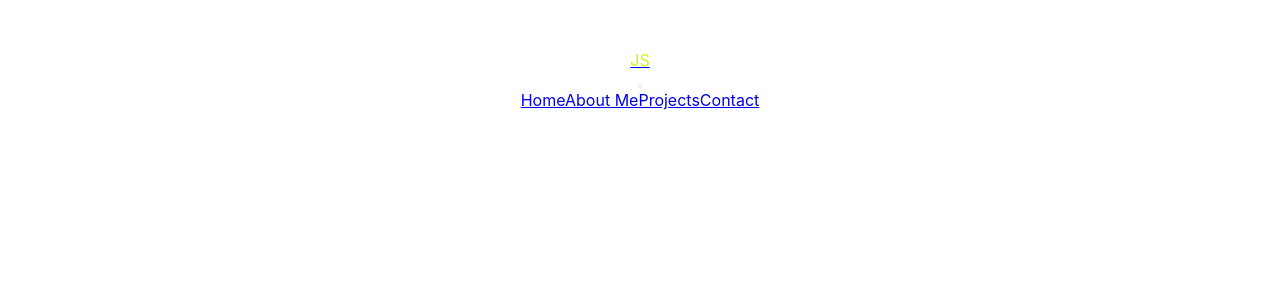
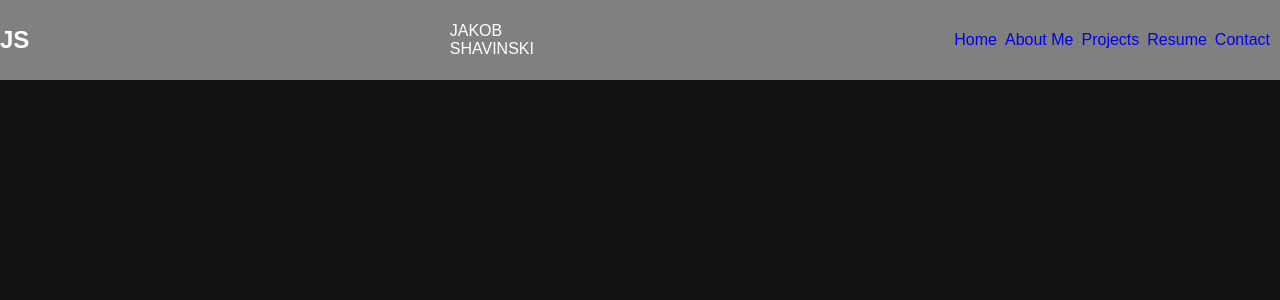
Before and after one commit to shavinski/portfolio, a React (Create React App) app in the folder personal-portfolio/: page / in a window 1280 px wide. Shown: the top 300 px of the page. Built offline with nearby package versions, Linux system fonts and the light colour scheme.

Commit message:
Add navbar animation

```diff
--- a/personal-portfolio/src/App.css
+++ b/personal-portfolio/src/App.css
@@ -1,14 +1,3 @@
-:root {
-  --grey: #62605b;
-  --darkgrey: #2d2b2b;
-  --white: #ffffff;
-  --purple-main: #380f8a;
-  --purple-secondary: #925cfd;
-  --purple-white: #ad84ff;
-  --yellow-accent: #CDF614;
-  --yellow-second: #e0f8a7;
-}
-
 * {
   margin: 0;
   padding: 0;
@@ -24,8 +13,9 @@ body {
   font-weight: 400;
   overflow-x: hidden;
   position: relative;
-  /* background-color: var(--purple-main); */
-  color: var(--yellow-accent);
+  background-color: #121212 !important;
+  color: #fff !important;
+  font-family: 'Centra', sans-serif !important;
 }
 
 h1, h2, h3, h4, h5, h6 {
@@ -34,42 +24,27 @@ h1, h2, h3, h4, h5, h6 {
   line-height: normal;
 }
 
-
-.App {
-  text-align: center;
+p, a, li, button, ul {
+  margin: 0;
+  padding: 0;
+  line-height: normal;
+  text-decoration: none;
 }
 
-.App-logo {
-  height: 40vmin;
-  pointer-events: none;
+a:hover {
+  text-decoration: none;
 }
 
-@media (prefers-reduced-motion: no-preference) {
-  .App-logo {
-    animation: App-logo-spin infinite 20s linear;
-  }
+img {
+  width: 100%;
+  height: auto;
 }
 
-.App-header {
-  background-color: #282c34;
-  min-height: 100vh;
-  display: flex;
-  flex-direction: column;
-  align-items: center;
-  justify-content: center;
-  font-size: calc(10px + 2vmin);
-  color: white;
+button {
+  border: 0;
+  background-color: transparent;
 }
 
-.App-link {
-  color: #61dafb;
+input:focus, textarea:focus, select:focus {
+  outline: none;
 }
-
-@keyframes App-logo-spin {
-  from {
-    transform: rotate(0deg);
-  }
-  to {
-    transform: rotate(360deg);
-  }
-}
--- a/personal-portfolio/src/App.js
+++ b/personal-portfolio/src/App.js
@@ -1,11 +1,13 @@
 import logo from './logo.svg';
 import './App.css';
-import NavBar from './Components/NavBar/NavBar';
+import NavBar from './Components/NavBar';
+import Home from './Components/Home';
 
 function App() {
   return (
     <div className="App">
       <NavBar />
+      {/* <Home /> */}
     </div>
   );
 }
--- /dev/null
+++ b/personal-portfolio/src/Components/Home.js
@@ -0,0 +1,15 @@
+import { Container, Row } from "react-bootstrap";
+
+function Home() {
+   return (
+    <section>
+        <Container>
+            <Row className="my-auto">
+                <h1>About Me</h1>
+            </Row>
+        </Container>
+    </section>
+   )
+}
+
+export default Home
--- /dev/null
+++ b/personal-portfolio/src/Components/NavBar.css
@@ -0,0 +1,122 @@
+/******************************* NAVBAR ***************************************/
+:root {
+    --purple: #784284;
+    --darkpurple: #4D3A81;
+    --royalblue: #2D3585;
+    --darkblue: #010a2d;
+    --navy: #0c1640;
+    --lightnavy: #1a2653;
+}
+
+
+.navbar {
+    display: flex;
+    justify-content: space-between;
+    align-items: center;
+    background-color: grey;
+    height: 10vh;
+}
+
+.nav-link {
+    text-decoration: none;
+}
+
+.nav-menu {
+    display: flex;
+    list-style-type: none;
+    gap: 8px;
+    margin-right: 10px;
+}
+
+.hamburger {
+    display: none;
+    cursor: pointer;
+}
+
+.bar {
+    display: block;
+    width: 30px;
+    height: 3px;
+    margin: 6px auto;
+    -webkit-transition: all 0.3s ease-in-out;
+    transition: all 0.3s ease-in-out;
+    background-color: red
+}
+
+/* For extremely small screen devices (595px and below) */
+@media only screen and (max-width: 595px) {
+    .navbar.active {
+        position: fixed;
+        width: 100vw;
+      }
+
+      .nav-menu {
+        display: flex;
+        align-items: flex-start;
+        flex-direction: column;
+        position: fixed;
+        left: -200%;
+        top: 10vh;
+        gap: 0;
+        background-color: purple;
+        width: 100%;
+        text-align: center;
+        transition: 0.3s;
+      }
+
+      .nav-item {
+        margin: 16px 0;
+        font-size: 1.5em;
+      }
+
+      .nav-menu.active {
+        left: 0;
+      }
+
+      .hamburger {
+        display: block;
+        margin-right: 20px;
+      }
+
+      .hamburger.active .bar:nth-child(2) {
+        opacity: 0;
+      }
+
+      .hamburger.active .bar:nth-child(1) {
+        transform: translateY(9px) rotate(45deg)
+      }
+
+      .hamburger.active .bar:nth-child(3) {
+        transform: translateY(-9px) rotate(-45deg)
+      }
+
+    .name {
+        display: none;
+    }
+
+    .jakob-logo {
+        margin-left: 20px;
+    }
+
+    .circle {
+        position: absolute;
+        top: 8px;
+        left: 10px;
+        height: 50px;
+        width: 50px;
+        border: 3px solid green;
+        border-radius: 50%;
+    }
+}
+
+/* Small screen devices (600px and above)
+@media only screen and (min-width: 600px) {...}
+
+/* Medium screen devices (768px and above) */
+/* @media only screen and (min-width: 768px) {...} */
+
+/* Big screen devices (889px and above) */
+/* @media only screen and (min-width: 889px) {...} */
+
+/* Extra big screen devices (1200px and above) */
+/* @media only screen and (min-width: 1200px) {...}  */
--- /dev/null
+++ b/personal-portfolio/src/Components/NavBar.js
@@ -0,0 +1,61 @@
+import { useRef } from "react";
+import "./NavBar.css";
+
+function NavBar() {
+  const navRef = useRef();
+  const hamburgerRef = useRef();
+  const navMenuRef = useRef();
+
+  function showHamburger() {
+    console.log('clicked');
+    navRef.current.classList.toggle("active")
+    hamburgerRef.current.classList.toggle("active")
+    navMenuRef.current.classList.toggle("active")
+  }
+
+  return (
+    <header>
+      <nav ref={navRef} className="navbar">
+
+        <div className="jakob-logo">
+          <div className="circle"></div>
+          <div className="ring"></div>
+          <div className="ring-2"></div>
+          <div className="js">
+            <h1>JS</h1>
+          </div>
+        </div>
+
+        <div class="name">
+          <div class="first-name">
+            <span class="jakob">J</span>
+            <span class="jakob">A</span>
+            <span class="jakob">K</span>
+            <span class="jakob">O</span>
+            <span class="jakob">B</span>
+          </div>
+          <div class="last-name">SHAVINSKI</div>
+        </div>
+
+        <div>
+          <ul ref={navMenuRef} className="nav-menu">
+            <li className="nav-item"><a href="#header" className="nav-link">Home</a></li>
+            <li className="nav-item"><a href="#about" className="nav-link">About Me</a></li>
+            <li className="nav-item"><a href="#projects" className="nav-link">Projects</a></li>
+            <li className="nav-item"><a href="#resume" className="nav-link">Resume</a></li>
+            <li className="nav-item"><a href="#contact" className="nav-link">Contact</a></li>
+          </ul>
+
+          <div ref={hamburgerRef} className="hamburger" onClick={showHamburger}>
+            <span className="bar"></span>
+            <span className="bar"></span>
+            <span className="bar"></span>
+          </div>
+        </div>
+
+      </nav>
+    </header >
+  );
+}
+
+export default NavBar;
--- a/personal-portfolio/src/Components/NavBar/Components/JakobLogo.css
+++ /dev/null
@@ -1,10 +0,0 @@
-.logo-circle {
-    border: 2px var(--yellow-accent);
-    border-radius: 50%;
-    width: 50px;
-    height: 50px;
-}
-
-.logo-initials {
-    color: var(--yellow-accent)
-}
--- a/personal-portfolio/src/Components/NavBar/Components/JakobLogo.js
+++ /dev/null
@@ -1,13 +0,0 @@
-import React from "react";
-import "./JakobLogo.css"
-
-function JakobLogo() {
-    return (
-        <div className="JakobLogo">
-            <div className="logo-circle"></div>
-            <div className="logo-initials">JS</div>
-        </div>
-    )
-}
-
-export default JakobLogo
--- a/personal-portfolio/src/Components/NavBar/NavBar.js
+++ /dev/null
@@ -1,49 +0,0 @@
-import Container from 'react-bootstrap/Container';
-import Nav from 'react-bootstrap/Nav';
-import Navbar from 'react-bootstrap/Navbar';
-import NavDropdown from 'react-bootstrap/NavDropdown';
-import JakobLogo from './Components/JakobLogo';
-import { useEffect, useState } from 'react';
-
-function NavBar() {
-  const [activeLink, setActiveLink] = useState('home');
-  const [scrolled, setScrolled] = useState(false);
-
-  useEffect(() => {
-    const onScroll = () => {
-      if (window.scrollY > 50) {
-        setScrolled(true);
-      } else {
-        setScrolled(false);
-      }
-    }
-
-    window.addEventListener("scroll", onScroll);
-
-    return () => window.removeEventListener("scroll", onScroll)
-
-  }, []);
-
-  function activatelink(pageName) {
-    setActiveLink(pageName)
-  }
-
-  return (
-    <Navbar expand="lg" className={scrolled ? "scrolled" : ""}>
-      <Container>
-        <Navbar.Brand href="#home"> <JakobLogo /> </Navbar.Brand>
-        <Navbar.Toggle aria-controls="basic-navbar-nav" />
-        <Navbar.Collapse id="basic-navbar-nav">
-          <Nav className="me-auto">
-            <Nav.Link href="#home" className={activeLink === 'home' ? 'active navbar-link' : 'navbar-link'} onClick={() => activatelink('home')}>Home</Nav.Link>
-            <Nav.Link href="#about" className={activeLink === 'about' ? 'active navbar-link' : 'navbar-link'} onClick={() => activatelink('about')}>About Me</Nav.Link>
-            <Nav.Link href="#projects" className={activeLink === 'projects' ? 'active navbar-link' : 'navbar-link'} onClick={() => activatelink('projects')}>Projects</Nav.Link>
-            <Nav.Link href="#contact" className={activeLink === 'contact' ? 'active navbar-link' : 'navbar-link'} onClick={() => activatelink('contact')}>Contact</Nav.Link>
-          </Nav>
-        </Navbar.Collapse>
-      </Container>
-    </Navbar>
-  );
-}
-
-export default NavBar;
```
Also changed, not shown: personal-portfolio/public/index.html (+4 -4 lines).
